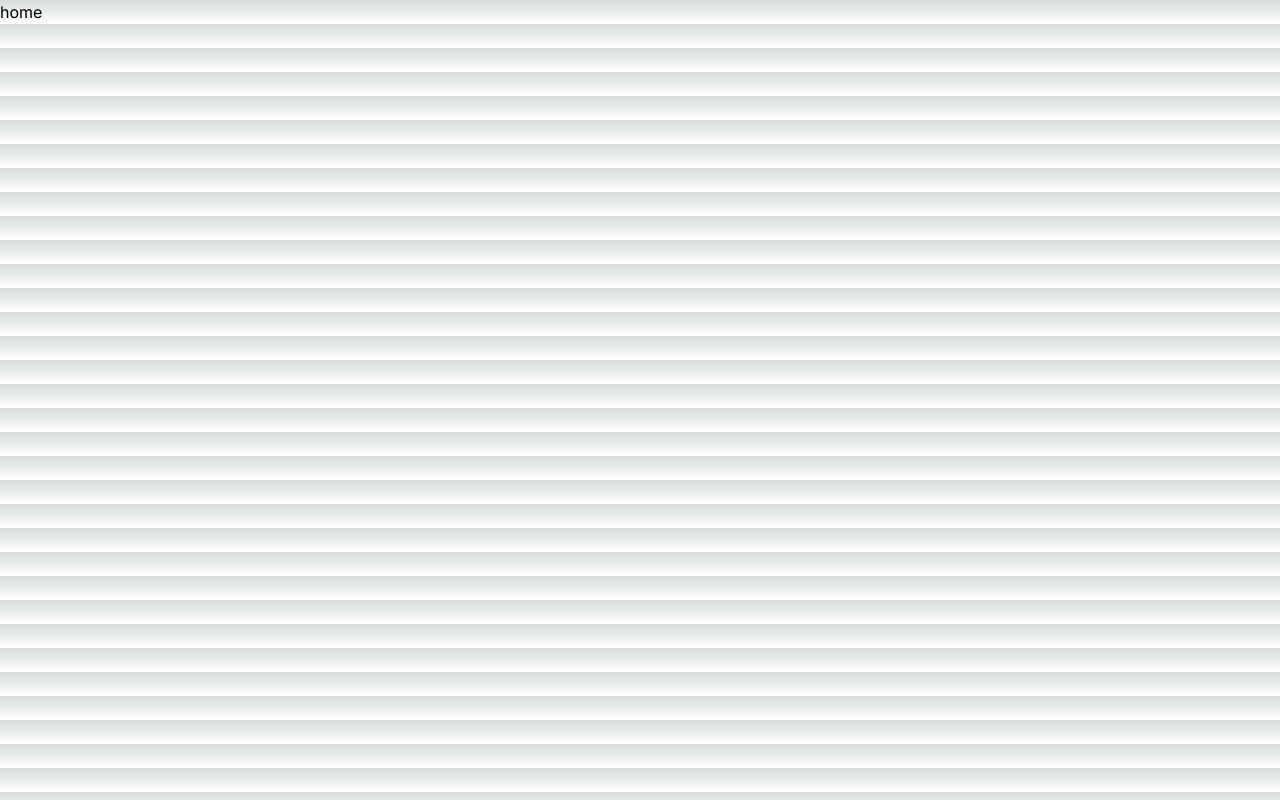
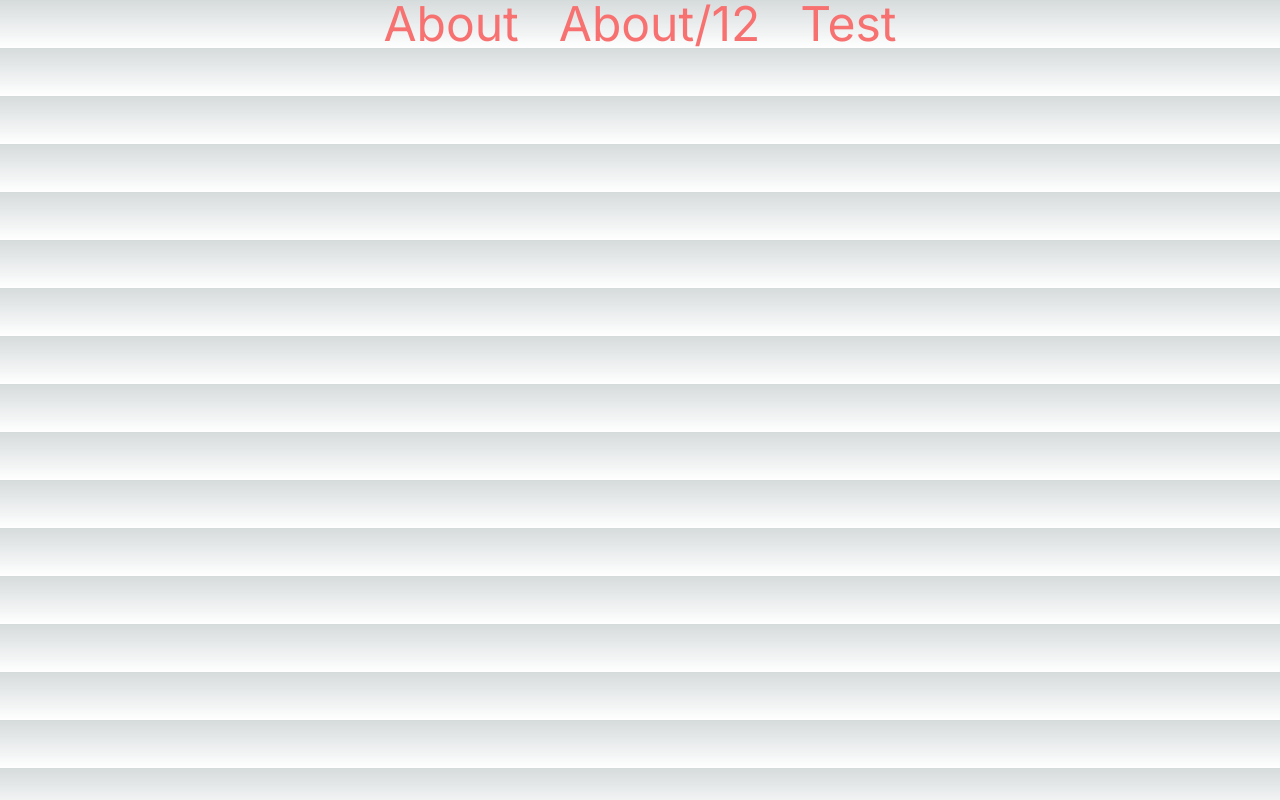
Before and after one commit to Mohajer2002/testGit, a Next.js app: page / in a window 1280 px wide. Built offline with nearby package versions, Linux system fonts and the light colour scheme.

Commit message:
not found page

```diff
--- /dev/null
+++ b/app/not-found.jsx
@@ -0,0 +1,11 @@
+import React from "react";
+
+function Custom404() {
+  return (
+    <div>
+      <h1>Not Found !!!</h1>
+    </div>
+  );
+}
+
+export default Custom404;
--- a/app/page.jsx
+++ b/app/page.jsx
@@ -1,12 +1,18 @@
+"use client";
 import Link from "next/link";
 
 export default function Home() {
-
   return (
     <div>
-      <ul>
+      <ul className="flex justify-center items-center gap-x-10 text-5xl text-red-400 ">
         <li>
-          <Link href="/about"> home</Link>
+          <Link href="/about"> About</Link>
+        </li>
+        <li>
+          <Link href="/about/12"> About/12</Link>
+        </li>
+        <li>
+          <Link href="/test"> Test</Link>
         </li>
       </ul>
     </div>
```
